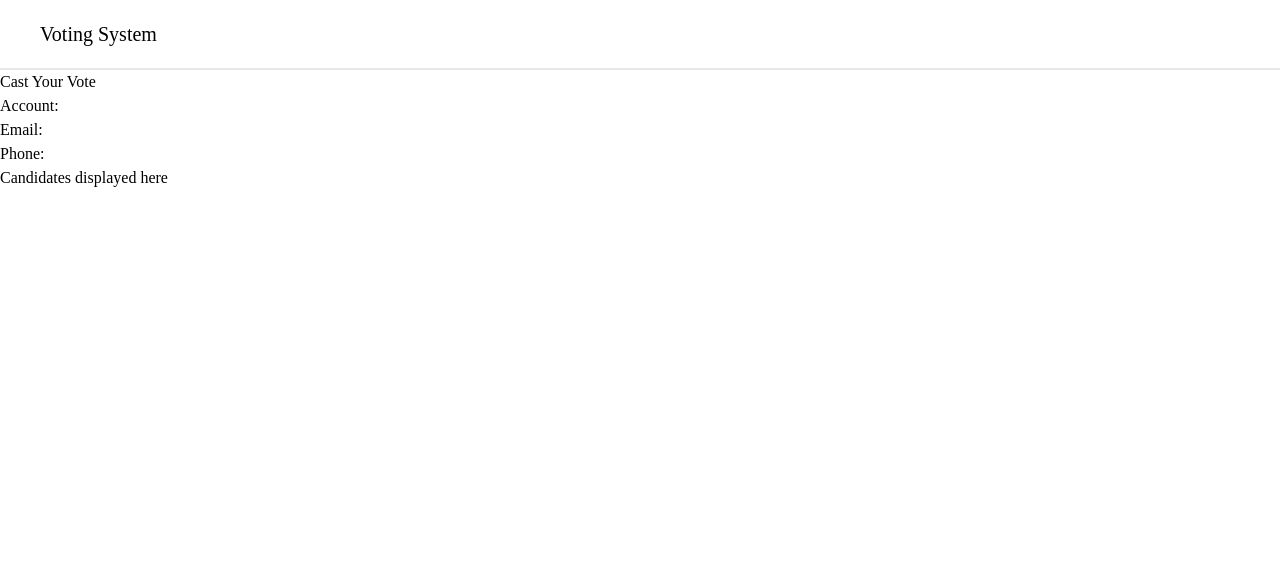
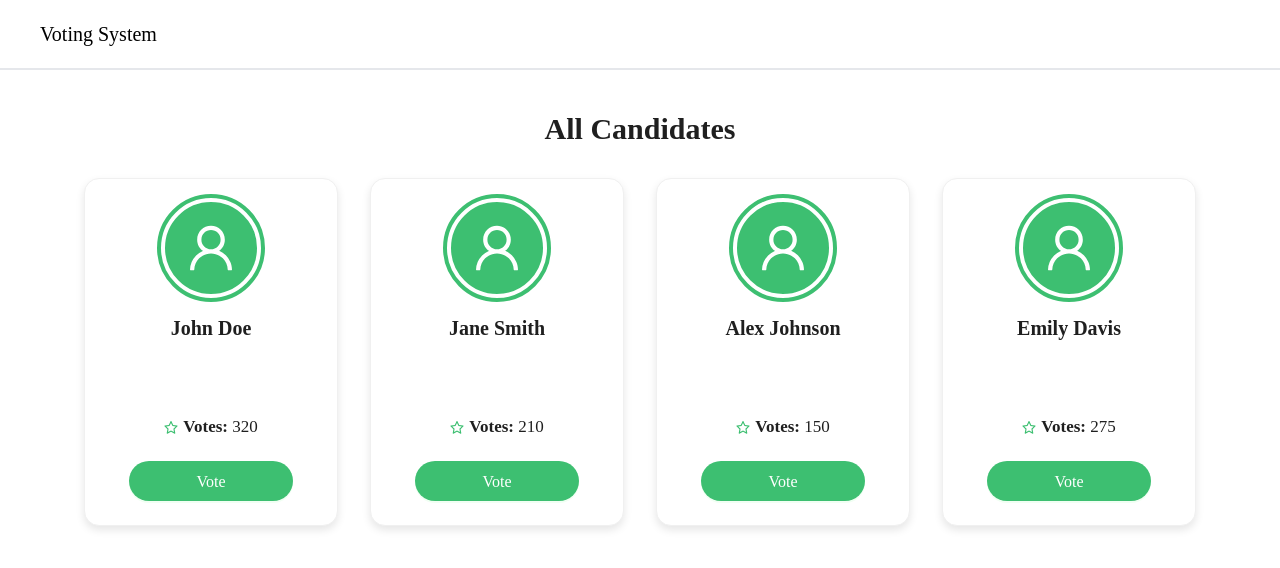
Before and after one commit to TalalMajeed/Blockchain-Voting-System, a Next.js app in the folder Frontend/: page /panel/vote in a window 1280 px wide. Shown: the top 568 px of the page. Built offline with nearby package versions, Linux system fonts and the light colour scheme.

Commit message:
Styled the layout for voting page

```diff
--- a/Frontend/src/app/panel/vote/page.tsx
+++ b/Frontend/src/app/panel/vote/page.tsx
@@ -1,18 +1,45 @@
 "use client";
+import React from "react";
 import { useWeb3 } from "../../../context/Web3Context";
 import { useUser } from "../../../context/UserContext";
 import CandidateCard from "@/components/CandidateCard";
+import { Row, Col, Typography } from "antd";
 
-export default function Cast() {
+const { Title } = Typography;
+
+interface Candidate {
+  id: number;
+  name: string;
+  votes: number;
+}
+
+//dummy data for designing page layout
+const candidates: Candidate[] = [
+  { id: 1, name: "John Doe", votes: 320 },
+  { id: 2, name: "Jane Smith", votes: 210 },
+  { id: 3, name: "Alex Johnson", votes: 150 },
+  { id: 4, name: "Emily Davis", votes: 275 },
+];
+
+const Cast: React.FC = () => {
   const { web3, account } = useWeb3();
   const { email, phone } = useUser();
+
   return (
-    <div>
-      <h1>Cast Your Vote</h1>
-      <p>Account: {account}</p>
-      <p>Email: {email}</p>
-      <p>Phone: {phone}</p>
-      <h1>Candidates displayed here</h1>
+    <div style={{ maxWidth: "90%", margin: "20px auto", padding: "20px" }}>
+      <Title level={2} style={{ textAlign: "center", marginBottom: "30px" }}>
+        All Candidates
+      </Title>
+
+      <Row gutter={[32, 32]} justify="center">
+        {candidates.map((candidate) => (
+          <Col xs={24} sm={12} md={8} lg={6} key={candidate.id} style={{ display: "flex", justifyContent: "center" }}>
+            <CandidateCard id={candidate.id} name={candidate.name} votes={candidate.votes} />
+          </Col>
+        ))}
+      </Row>
     </div>
   );
-}
+};
+
+export default Cast;
--- a/Frontend/src/components/CandidateCard.tsx
+++ b/Frontend/src/components/CandidateCard.tsx
@@ -3,8 +3,7 @@
 
 import React from "react";
 import { Card, Button, Avatar } from "antd";
-import { StarOutlined } from "@ant-design/icons";
-import {UserOutlined} from "@ant-design/icons";
+import { StarOutlined, UserOutlined } from "@ant-design/icons";
 
 interface CandidateCardProps {
   id: number;
@@ -15,7 +14,8 @@ interface CandidateCardProps {
 const CandidateCard: React.FC<CandidateCardProps> = ({ id, name, votes }) => {
   return (
     <Card
-      bordered={false}
+      bordered={true}
+      hoverable
       style={{
         width: 270,
         borderRadius: 15,
@@ -23,48 +23,41 @@ const CandidateCard: React.FC<CandidateCardProps> = ({ id, name, votes }) => {
         textAlign: "center",
         overflow: "hidden",
         position: "relative",
+        transition: "transform 0.3s ease, box-shadow 0.3s ease",
+      }}
+
+      // ✨ Hover effect: Move up slightly & add shadow
+      onMouseEnter={(e) => {
+        (e.currentTarget as HTMLElement).style.transform = "translateY(-5px)";
+        (e.currentTarget as HTMLElement).style.boxShadow = "0 8px 16px rgba(0,0,0,0.15)";
+      }}
+      onMouseLeave={(e) => {
+        (e.currentTarget as HTMLElement).style.transform = "translateY(0)";
+        (e.currentTarget as HTMLElement).style.boxShadow = "0 4px 8px rgba(0,0,0,0.1)";
       }}
     >
-      <div
-        style={{
-          position: "absolute",
-          top: 0,
-          left: 0,
-          width: "100%",
-          height: "20%",
-          backgroundColor: "#3dbf71",
-          borderTopLeftRadius: 15,
-          borderTopRightRadius: 15,
-        }}
-      />
 
+
+      {/* Profile Picture */}
       <Avatar
         size={100}
-        icon={<UserOutlined color="white" />}
+        icon={<UserOutlined />}
         style={{
           position: "absolute",
           top: "20%",
           left: "50%",
           transform: "translate(-50%, -50%)",
           border: "4px solid white",
+          backgroundColor: "#3dbf71",
           outline: "4px solid #3dbf71",
-          backgroundColor: "#3dbf71",
-          color: "white",
-          fontSize: 48,
-          display: "flex",
-          alignItems: "center",
-          justifyContent: "center",
         }}
       />
 
+      {/* Candidate Info */}
       <div style={{ marginTop: 110 }}>
-        <div style={{marginBottom: 50}}>
-        <h3 style={{ fontWeight: 600, fontSize: "20px" }}>
+        <h3 style={{ fontWeight: 600, marginBottom: 70, fontSize: "20px" }}>
           {name}
         </h3>
-        <p style={{fontSize: "14px", color: "rgba(0,0,0,0.6)"}}>id: {id} </p>
-        </div>
-
 
         <div
           style={{
```
